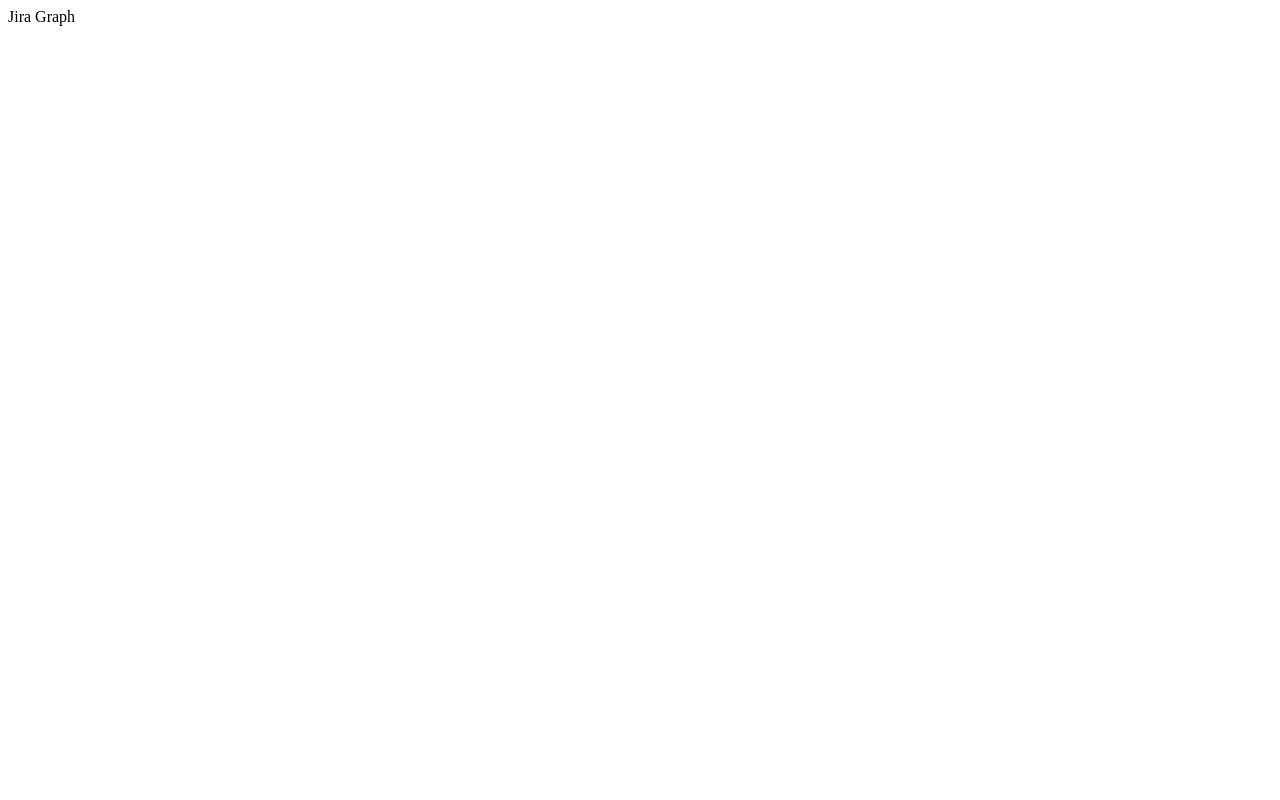
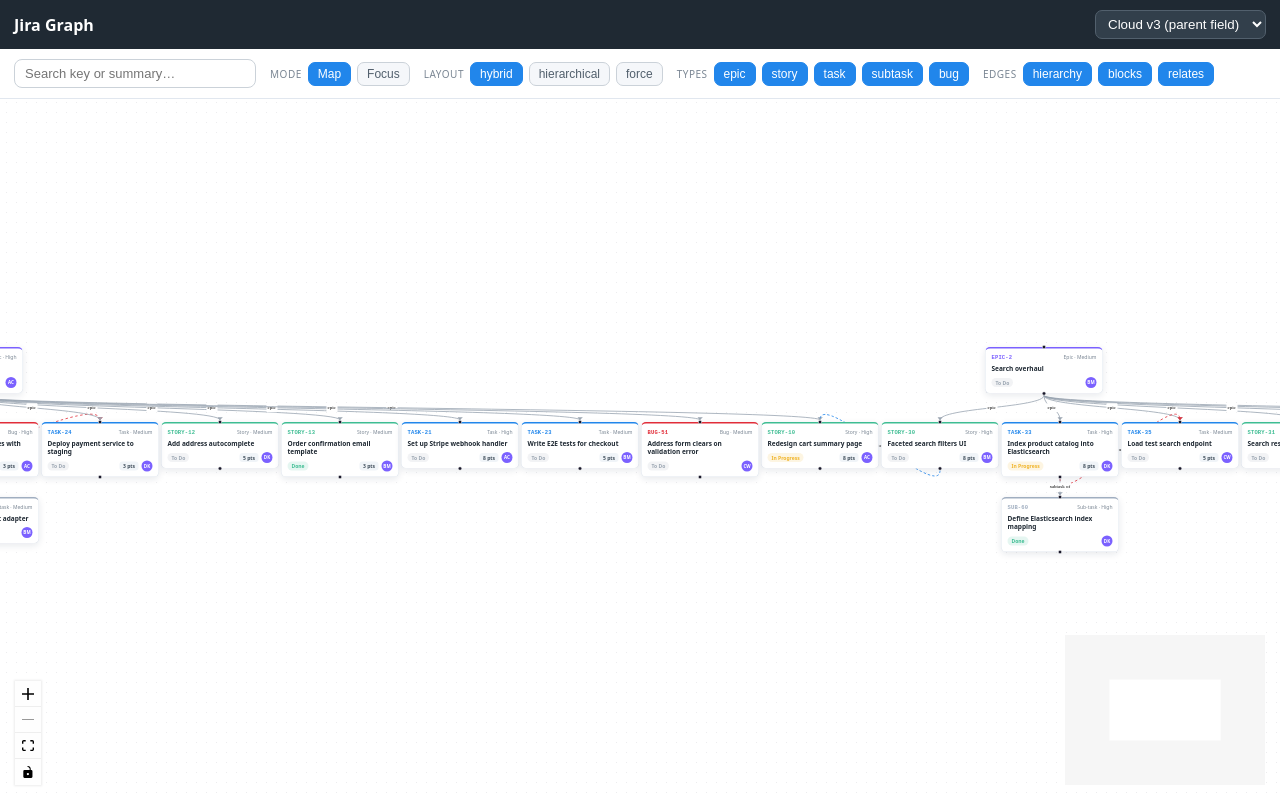
Before and after one commit to thesammygit/jira-graph, a React (Vite) app: page / in a window 1280 px wide. Built offline with nearby package versions, Linux system fonts and the light colour scheme.

Commit message:
feat: wire provider, state, and UI into the app
Co-Authored-By: Claude Sonnet 4.6 <noreply@anthropic.com>

```diff
--- /dev/null
+++ b/src/App.css
@@ -0,0 +1,5 @@
+html, body, #root { height: 100%; margin: 0; }
+.app { display: flex; flex-direction: column; height: 100vh; }
+.app-bar { display: flex; align-items: center; gap: 14px; padding: 10px 14px; background: #1f2933; color: #fff; font-family: ui-sans-serif, system-ui; }
+.app-bar select { margin-left: auto; padding: 5px 8px; border-radius: 7px; border: 1px solid #52606d; background: #323f4b; color: #fff; }
+.app-canvas { position: relative; flex: 1; min-height: 0; }
--- a/src/App.tsx
+++ b/src/App.tsx
@@ -1,3 +1,50 @@
+import { useEffect, useMemo, useReducer, useState } from 'react';
+import type { Graph } from './core/model';
+import { MockProvider } from './providers/MockProvider';
+import { v3Issues, v3Caps } from './fixtures/v3';
+import { v2Issues, v2Caps } from './fixtures/v2';
+import { initialState, reducer } from './state/graphReducer';
+import { GraphCanvas } from './components/GraphCanvas';
+import { Toolbar } from './components/Toolbar';
+import { DetailPanel } from './components/DetailPanel';
+import './App.css';
+
+type Dataset = 'v3' | 'v2' | 'v2-no-epic';
+
+function providerFor(ds: Dataset): MockProvider {
+  if (ds === 'v3') return new MockProvider(v3Issues, v3Caps);
+  if (ds === 'v2') return new MockProvider(v2Issues, v2Caps);
+  return new MockProvider(v2Issues, { ...v2Caps, hasEpicLink: false }); // graceful degradation demo
+}
+
 export default function App() {
-  return <div>Jira Graph</div>;
+  const [dataset, setDataset] = useState<Dataset>('v3');
+  const [state, dispatch] = useReducer(reducer, initialState);
+  const [full, setFull] = useState<Graph>({ nodes: [], edges: [] });
+  const [view, setView] = useState<Graph>({ nodes: [], edges: [] });
+  const provider = useMemo(() => providerFor(dataset), [dataset]);
+
+  useEffect(() => { provider.getGraph().then(setFull); }, [provider]);
+  useEffect(() => {
+    if (state.mode === 'focus' && state.focusKey) provider.getNeighborhood(state.focusKey, state.depth).then(setView);
+    else setView(full);
+  }, [provider, full, state.mode, state.focusKey, state.depth]);
+
+  return (
+    <div className="app">
+      <header className="app-bar">
+        <strong>Jira Graph</strong>
+        <select value={dataset} onChange={(e) => setDataset(e.target.value as Dataset)}>
+          <option value="v3">Cloud v3 (parent field)</option>
+          <option value="v2">Server v2 (Epic Link)</option>
+          <option value="v2-no-epic">v2 — Epic Link absent</option>
+        </select>
+      </header>
+      <Toolbar state={state} dispatch={dispatch} />
+      <div className="app-canvas">
+        <GraphCanvas graph={view} state={state} onSelect={(key) => dispatch({ type: 'select', key })} />
+        <DetailPanel graph={view} selectedKey={state.selectedKey} dispatch={dispatch} />
+      </div>
+    </div>
+  );
 }
```
